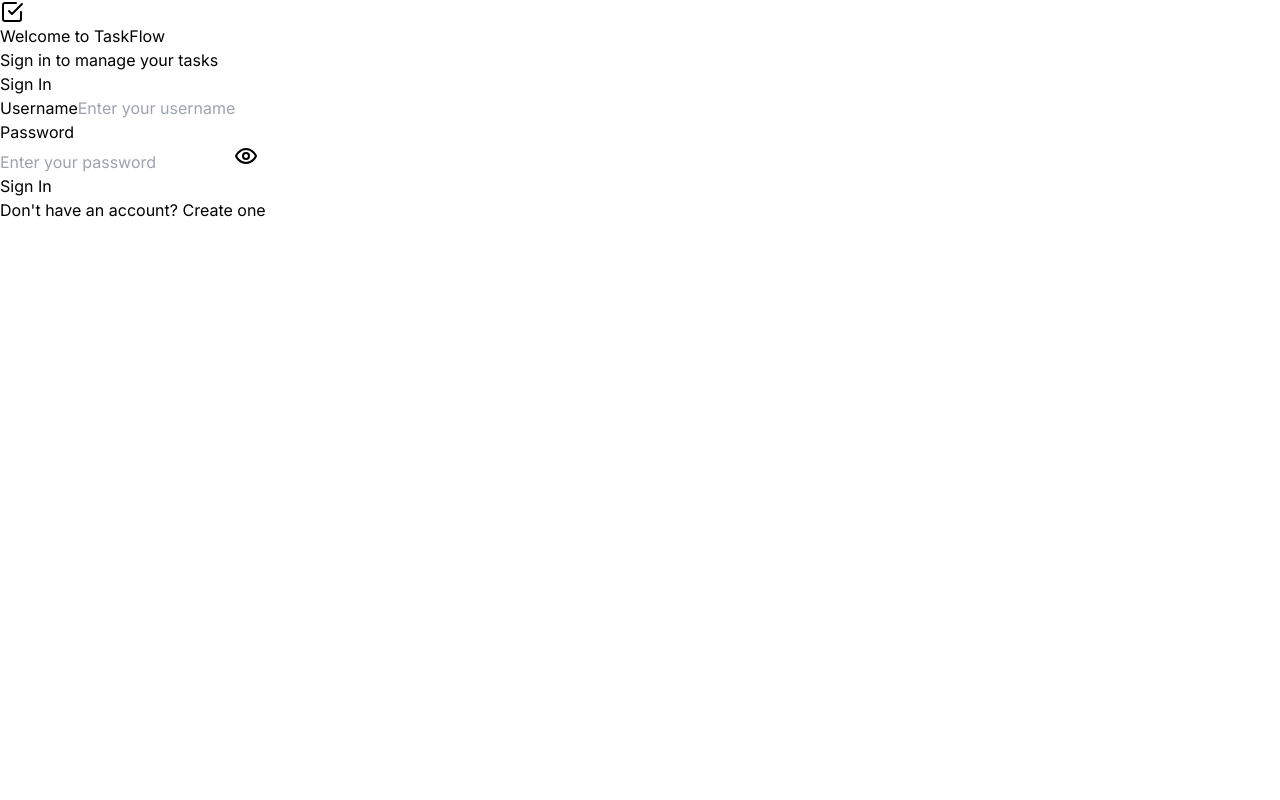
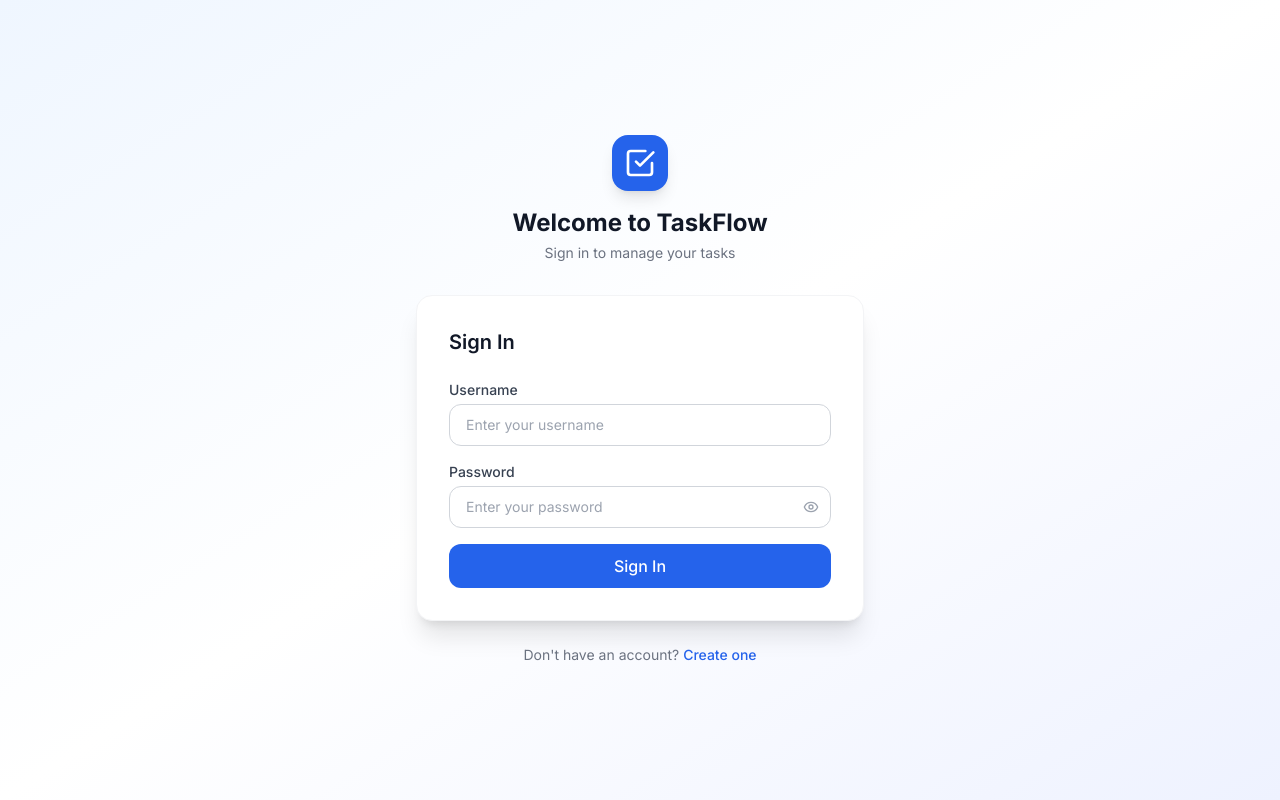
Before and after one commit to NadeeshaMedagama/task_management_platform, a Next.js app in the folder frontend/: page /login in a window 1280 px wide. Built offline with nearby package versions, Linux system fonts and the light colour scheme.

Commit message:
frontend tailwind config file added

```diff
--- /dev/null
+++ b/frontend/tailwind.config.js
@@ -0,0 +1,37 @@
+/** @type {import('tailwindcss').Config} */
+module.exports = {
+  content: [
+    './src/pages/**/*.{js,ts,jsx,tsx,mdx}',
+    './src/components/**/*.{js,ts,jsx,tsx,mdx}',
+    './src/app/**/*.{js,ts,jsx,tsx,mdx}',
+  ],
+  theme: {
+    extend: {
+      colors: {
+        primary: {
+          50: '#eff6ff',
+          100: '#dbeafe',
+          500: '#3b82f6',
+          600: '#2563eb',
+          700: '#1d4ed8',
+          900: '#1e3a8a',
+        },
+      },
+      animation: {
+        'fade-in': 'fadeIn 0.3s ease-in-out',
+        'slide-up': 'slideUp 0.3s ease-out',
+      },
+      keyframes: {
+        fadeIn: {
+          '0%': { opacity: '0' },
+          '100%': { opacity: '1' },
+        },
+        slideUp: {
+          '0%': { transform: 'translateY(10px)', opacity: '0' },
+          '100%': { transform: 'translateY(0)', opacity: '1' },
+        },
+      },
+    },
+  },
+  plugins: [],
+}
```
